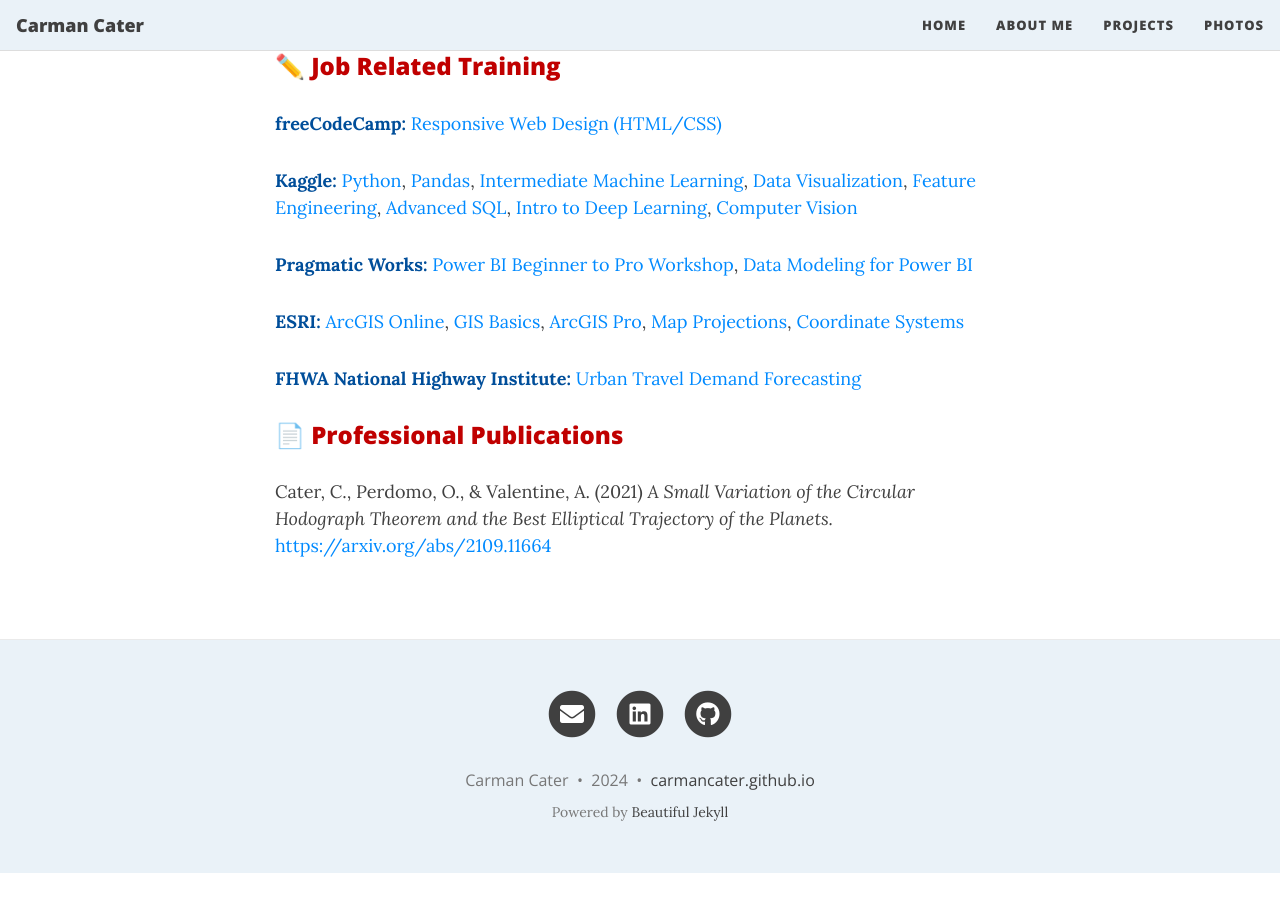
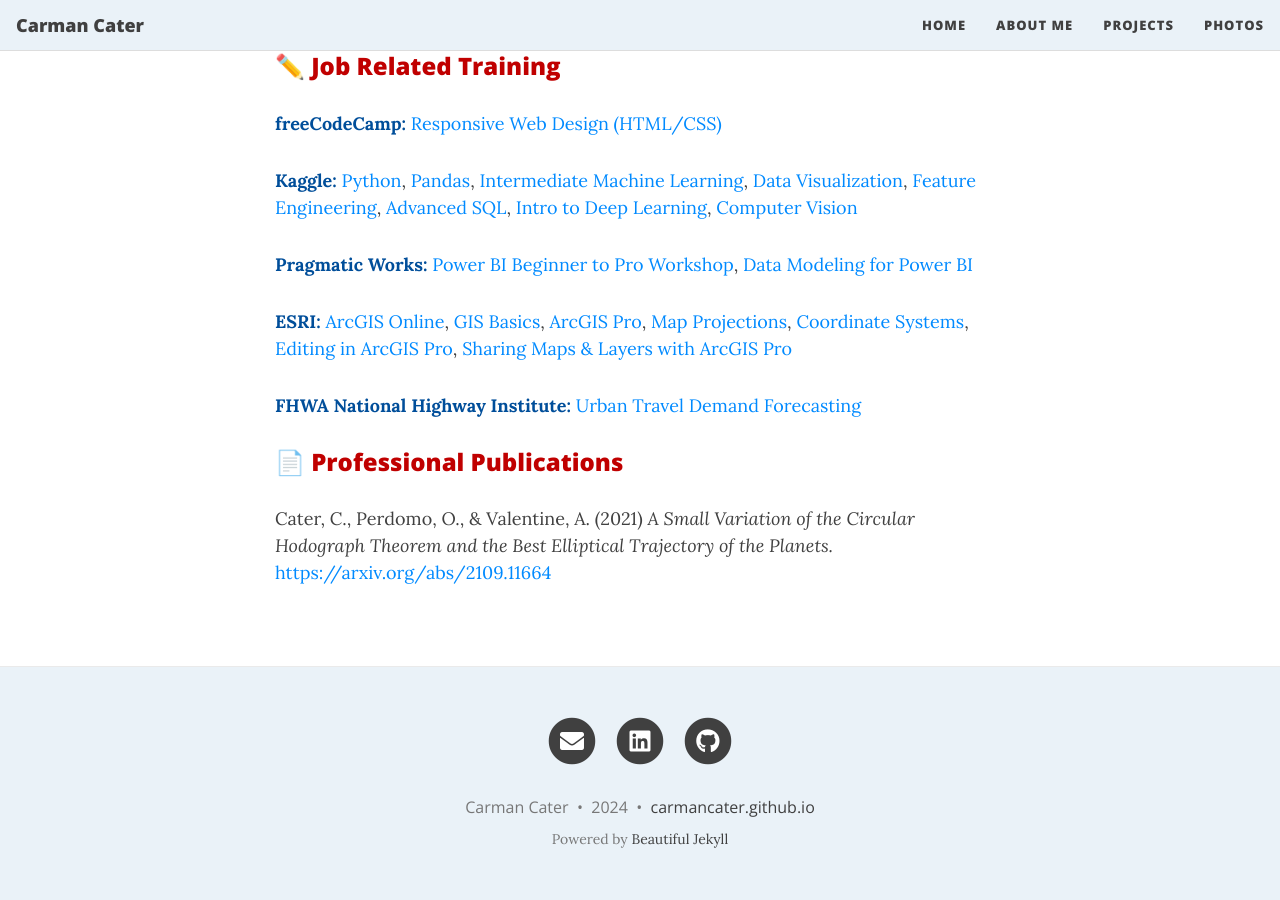
Before and after one commit to carmancater/carmancater.github.io, a Jekyll site: the page built from aboutme.md, in a window 1280 px wide and 900 px high, scrolled down 3126 px. Built offline with Jekyll 4.4.1, drawn with Linux system fonts in a browser that asks for light colours; nearby versions of some CDN libraries; emoji names are drawn with the system emoji font; before the commit the page ends 3999 px from its top, so only the background shows below that.

Commit message:
Update aboutme.md

```diff
--- a/aboutme.md
+++ b/aboutme.md
@@ -75,7 +75,7 @@
 
 <span style="color: #004E9A">**Pragmatic Works:**</span> [Power BI Beginner to Pro Workshop](https://carmancater.github.io/assets/pdf/Power BI Beginner to Pro Workshop - Carman Cater.pdf){:target="_blank"}, [Data Modeling for Power BI](https://carmancater.github.io/assets/pdf/Data Modeling for Power BI Workshop - Carman Cater.pdf){:target="_blank"}
 
-<span style="color: #004E9A">**ESRI:**</span> [ArcGIS Online](https://www.esri.com/training/TrainingRecord/Certificate/niteoneuaf/63f397c9d7c0ad50296133a0/300){:target="_blank"}, [GIS Basics](https://www.esri.com/training/TrainingRecord/Certificate/carman.cater_CTDOT/64b6ac3a4a632523fe3afb64/240){:target="_blank"}, [ArcGIS Pro](https://www.esri.com/training/TrainingRecord/Certificate/carman.cater_CTDOT/64cbf5a958ad78436f8e0ea5/240){:target="_blank"}, [Map Projections](https://www.esri.com/training/TrainingRecord/Certificate/carman.cater_CTDOT/654a81cbc2e70746bde1b7de/300){:target="_blank"}, [Coordinate Systems](https://www.esri.com/training/TrainingRecord/Certificate/carman.cater_CTDOT/65b080cb498903513abf54e0/300){:target="_blank"}
+<span style="color: #004E9A">**ESRI:**</span> [ArcGIS Online](https://www.esri.com/training/TrainingRecord/Certificate/niteoneuaf/63f397c9d7c0ad50296133a0/300){:target="_blank"}, [GIS Basics](https://www.esri.com/training/TrainingRecord/Certificate/carman.cater_CTDOT/64b6ac3a4a632523fe3afb64/240){:target="_blank"}, [ArcGIS Pro](https://www.esri.com/training/TrainingRecord/Certificate/carman.cater_CTDOT/64cbf5a958ad78436f8e0ea5/240){:target="_blank"}, [Map Projections](https://www.esri.com/training/TrainingRecord/Certificate/carman.cater_CTDOT/654a81cbc2e70746bde1b7de/300){:target="_blank"}, [Coordinate Systems](https://www.esri.com/training/TrainingRecord/Certificate/carman.cater_CTDOT/65b080cb498903513abf54e0/300){:target="_blank"}, [Editing in ArcGIS Pro](https://www.esri.com/training/TrainingRecord/Certificate/carman.cater_CTDOT/6608276001ad13002759e586/240){:target="_blank"}, [Sharing Maps & Layers with ArcGIS Pro](https://www.esri.com/training/TrainingRecord/Certificate/carman.cater_CTDOT/6611e0626e9a9a13a9f81e0a/240){:target="_blank"}
 
 <span style="color: #004E9A">**FHWA National Highway Institute:**</span> [Urban Travel Demand Forecasting](https://www.nhi.fhwa.dot.gov/downloads/catalog/FHWA-NHI-152054.pdf){:target="_blank"}
 
```
